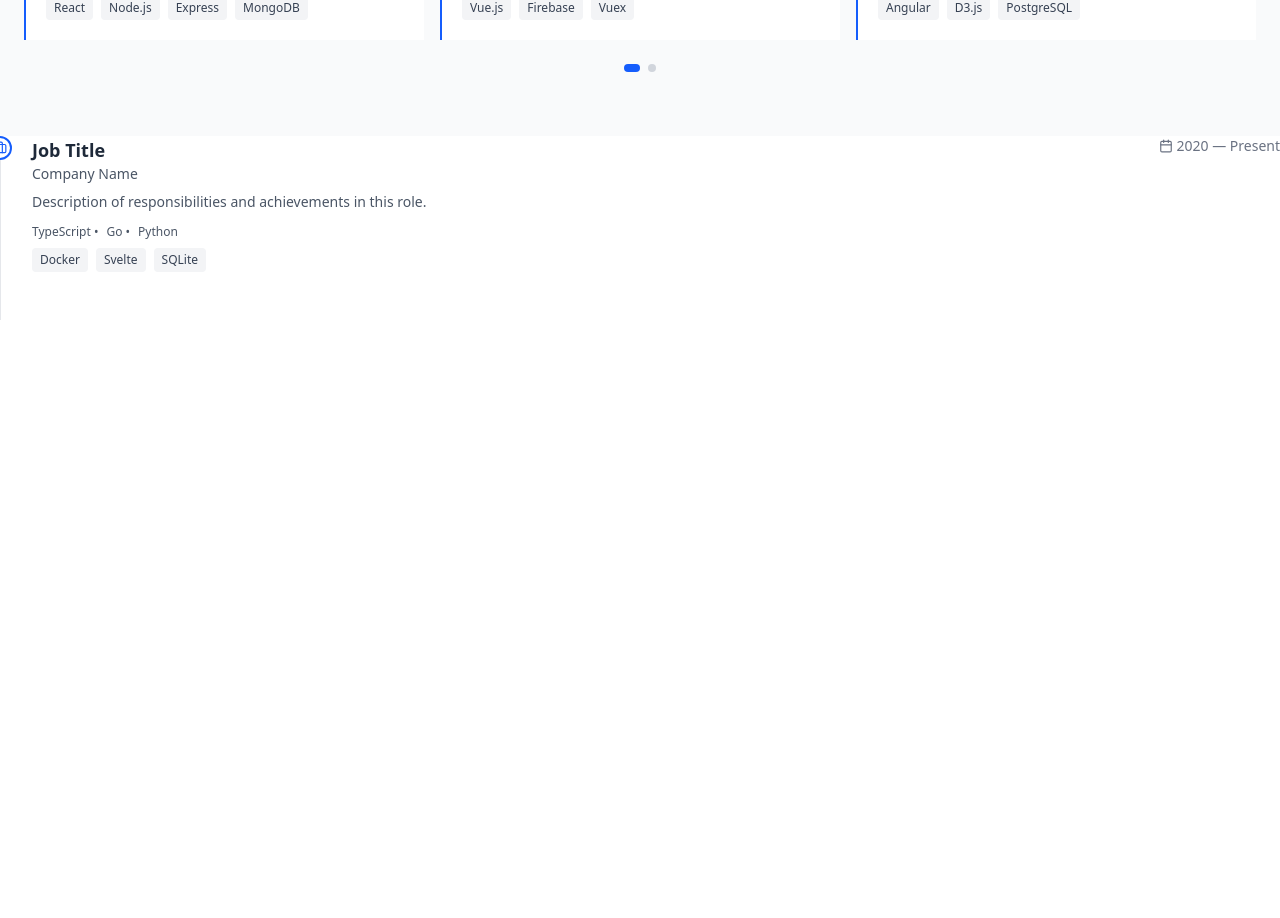
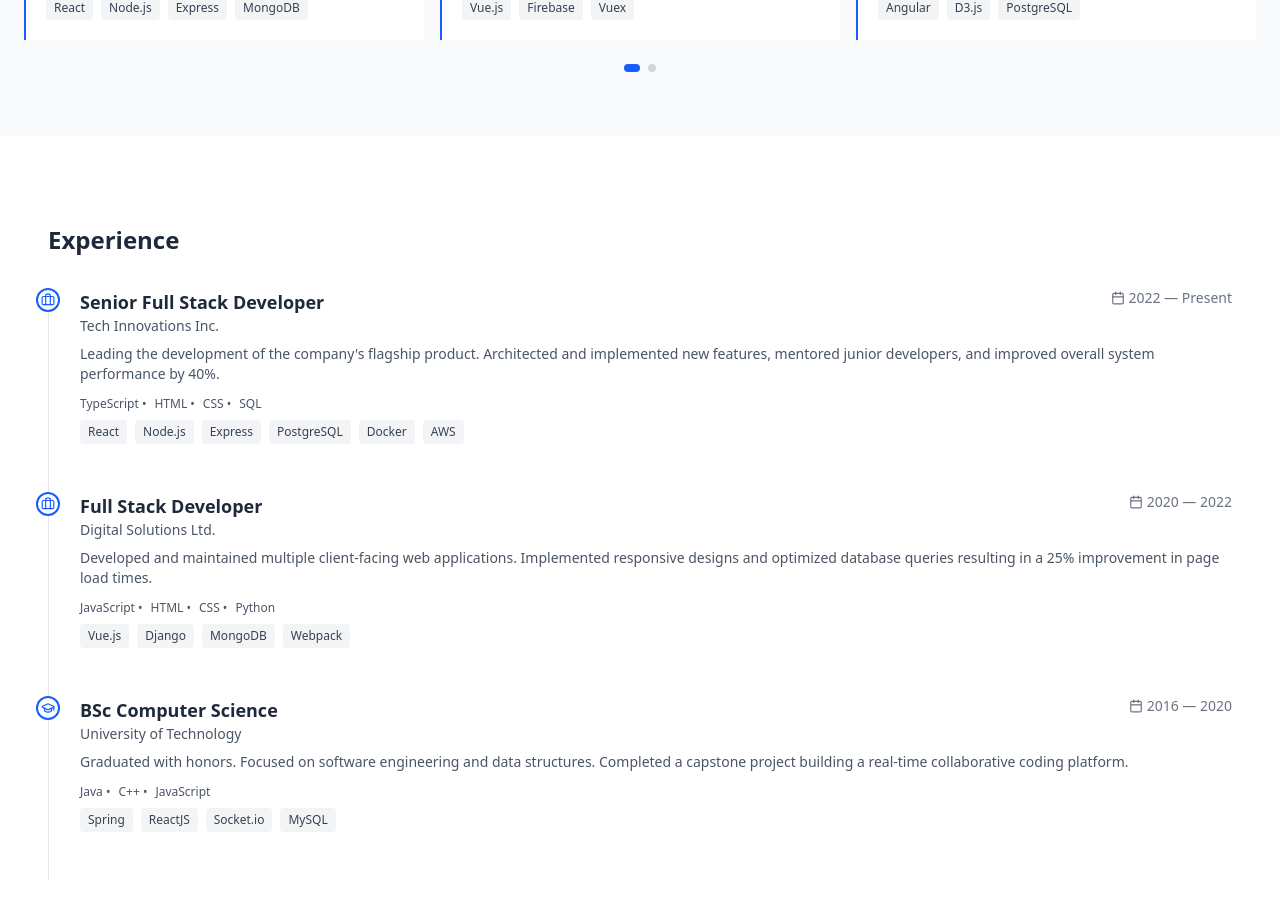
Before and after one commit to gabrielg2020/portfolio, a Svelte app in the folder frontend/: page / in a window 1280 px wide. Shown: the part 1098-2016 px from the top of the page. Before the commit the page ends 1418 px from the top, so only its background shows below. Built offline with nearby package versions, Linux system fonts and the light colour scheme.

Commit message:
feat(frontend): create and impelement timeline element
Signed-off-by: Gabriel Guimaraes <80750139+gabrielg2020@users.noreply.github.com>

```diff
--- a/frontend/src/App.svelte
+++ b/frontend/src/App.svelte
@@ -1,26 +1,26 @@
 <script lang="ts">
-  import ExperienceCard from "./components/ExperienceCard.svelte";
-import NavBar from "./components/NavBar.svelte";
+  import NavBar from "./components/NavBar.svelte";
+  import Experience from "./pages/Experience.svelte";
   import Home from "./pages/Home.svelte";
   import Projects from "./pages/Projects.svelte";
 
-  let pageLinks: {label: string; href:string}[] = [
+  let pageLinks: { label: string; href: string }[] = [
     { label: "Home", href: "#home" },
     { label: "Projects", href: "#projects" },
     { label: "Experience", href: "#experience" },
-    { label: "Contact", href: "#contact" }
-  ]
+    { label: "Contact", href: "#contact" },
+  ];
 
-  let socials: {github: string; linkedin: string; resume: string} = {
+  let socials: { github: string; linkedin: string; resume: string } = {
     github: "https://github.com/gabrielg2020",
     linkedin: "https://linkedin.com/in/gabrielg4",
-    resume: "/resume.pdf"
-  }
+    resume: "/resume.pdf",
+  };
 </script>
 
 <div class="min-h-screen">
-  <NavBar name="Gabriel Guimaraes" links={pageLinks} socials={socials}/>
+  <NavBar name="Gabriel Guimaraes" links={pageLinks} {socials} />
   <Home />
   <Projects />
-  <ExperienceCard />
+  <Experience />
 </div>
--- /dev/null
+++ b/frontend/src/components/Timeline.svelte
@@ -0,0 +1,10 @@
+<script lang="ts">
+  export let title: string = "Timeline";
+</script>
+
+<div class="bg-white p-6">
+  <h2 class="text-2xl font-bold text-gray-800 mb-8">{title}</h2>
+  <div class="relative">
+    <slot></slot>
+  </div>
+</div>
--- a/frontend/src/pages/Experience.svelte
+++ b/frontend/src/pages/Experience.svelte
@@ -1,6 +1,58 @@
 <script lang="ts">
+  import Timeline from "../components/Timeline.svelte";
+  import ExperienceCard from "../components/ExperienceCard.svelte";
+
+  // AI Generated Experiences - API Call in next PR
+  const experiences = [
+    {
+      type: "work",
+      organization: "Tech Innovations Inc.",
+      role: "Senior Full Stack Developer",
+      startYear: "2022",
+      endYear: "Present",
+      description: "Leading the development of the company's flagship product. Architected and implemented new features, mentored junior developers, and improved overall system performance by 40%.",
+      languages: ["TypeScript", "HTML", "CSS", "SQL"],
+      technologies: ["React", "Node.js", "Express", "PostgreSQL", "Docker", "AWS"]
+    },
+    {
+      type: "work",
+      organization: "Digital Solutions Ltd.",
+      role: "Full Stack Developer",
+      startYear: "2020",
+      endYear: "2022",
+      description: "Developed and maintained multiple client-facing web applications. Implemented responsive designs and optimized database queries resulting in a 25% improvement in page load times.",
+      languages: ["JavaScript", "HTML", "CSS", "Python"],
+      technologies: ["Vue.js", "Django", "MongoDB", "Webpack"]
+    },
+    {
+      type: "education",
+      organization: "University of Technology",
+      role: "BSc Computer Science",
+      startYear: "2016",
+      endYear: "2020",
+      description: "Graduated with honors. Focused on software engineering and data structures. Completed a capstone project building a real-time collaborative coding platform.",
+      languages: ["Java", "C++", "JavaScript"],
+      technologies: ["Spring", "ReactJS", "Socket.io", "MySQL"]
+    }
+  ];
 </script>
 
-<div id="experience">
-  <h1>Experience</h1>
-</div>
+<section id="experience" class="py-16">
+  <div class="container mx-auto px-6">
+    <Timeline title="Experience">
+      {#each experiences as exp, index}
+        <ExperienceCard
+          type={exp.type as "work" | "education"}
+          organization={exp.organization}
+          role={exp.role}
+          startYear={exp.startYear}
+          endYear={exp.endYear}
+          description={exp.description}
+          languages={exp.languages}
+          technologies={exp.technologies}
+          isLast={index === experiences.length - 1}
+        />
+      {/each}
+    </Timeline>
+  </div>
+</section>
```
